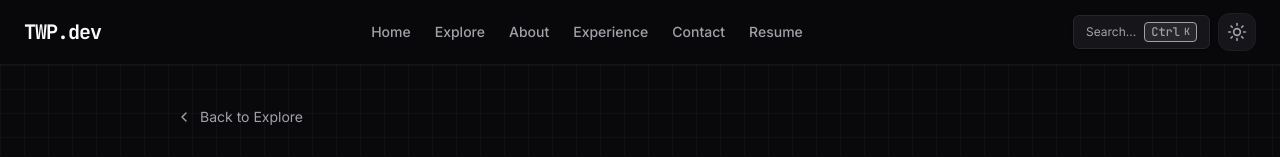
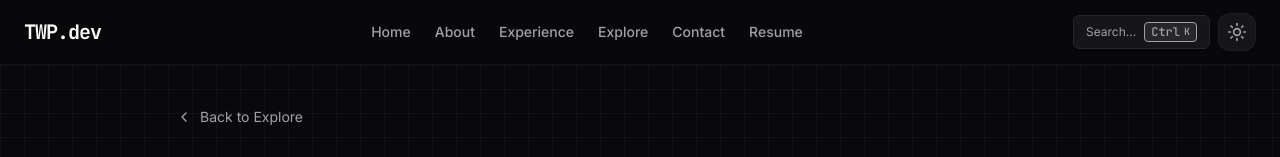
Before and after one commit to Yudzyyy/titisportofolio, a Next.js app: page /explore/aws-deployment in a window 1280 px wide. Shown: the top 157 px of the page. Built offline with nearby package versions, Linux system fonts and the light colour scheme.

Commit message:
Ubah posisi

```diff
--- a/src/components/layout/Header.tsx
+++ b/src/components/layout/Header.tsx
@@ -31,9 +31,9 @@ export default function Header() {
                 <nav className="hidden md:flex items-center gap-6">
                     {[
                         { name: "Home", href: "/" },
-                        { name: "Explore", href: "/explore" },
                         { name: "About", href: "/about" },
                         { name: "Experience", href: "/experience" },
+                        { name: "Explore", href: "/explore" },
                         { name: "Contact", href: "/contact" },
                     ].map((link) => (
                         <Link
@@ -95,9 +95,9 @@ export default function Header() {
                         <nav className="flex flex-col p-4 space-y-4">
                             {[
                                 { name: "Home", href: "/" },
-                                { name: "Explore", href: "/explore" },
                                 { name: "About", href: "/about" },
                                 { name: "Experience", href: "/experience" },
+                                { name: "Explore", href: "/explore" },
                                 { name: "Contact", href: "/contact" },
                             ].map((link) => (
                                 <Link
```
